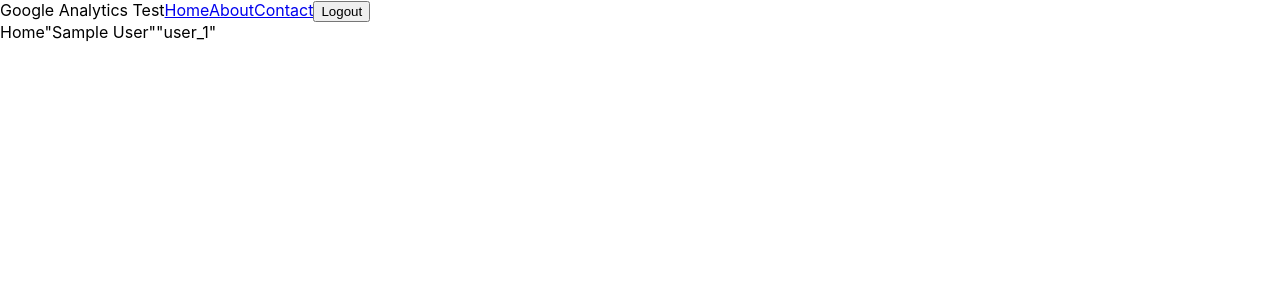
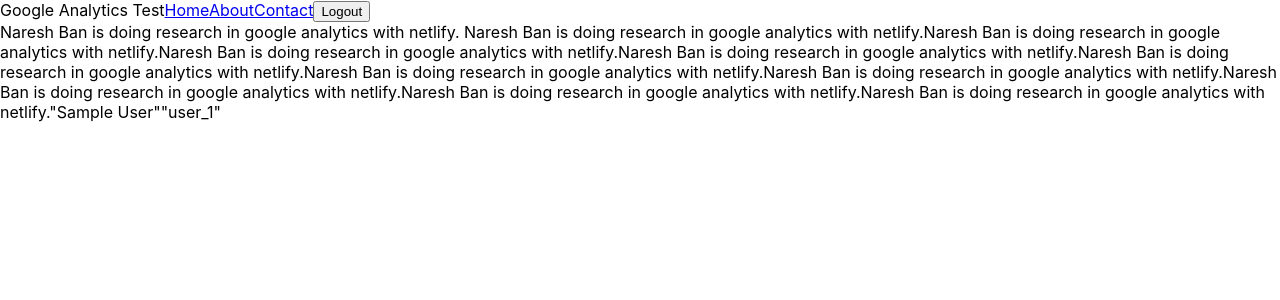
Before and after one commit to nareshban1/googleanalyticsreact, a React (Create React App) app: page / in a window 1280 px wide. Shown: the top 300 px of the page. Built offline with nearby package versions, Linux system fonts and the light colour scheme; no server answers; sample sign-in values are in the browser's storage.

Commit message:
testing keywords

```diff
--- a/src/routes/Home.tsx
+++ b/src/routes/Home.tsx
@@ -5,7 +5,16 @@ const Home = () => {
   const { currentUser } = useAuth();
   return (
     <div>
-      Home
+      Naresh Ban is doing research in google analytics with netlify. Naresh Ban
+      is doing research in google analytics with netlify.Naresh Ban is doing
+      research in google analytics with netlify.Naresh Ban is doing research in
+      google analytics with netlify.Naresh Ban is doing research in google
+      analytics with netlify.Naresh Ban is doing research in google analytics
+      with netlify.Naresh Ban is doing research in google analytics with
+      netlify.Naresh Ban is doing research in google analytics with
+      netlify.Naresh Ban is doing research in google analytics with
+      netlify.Naresh Ban is doing research in google analytics with
+      netlify.Naresh Ban is doing research in google analytics with netlify.
       {JSON.stringify(currentUser?.displayName)}
       {JSON.stringify(currentUser?.uid)}
     </div>
```
